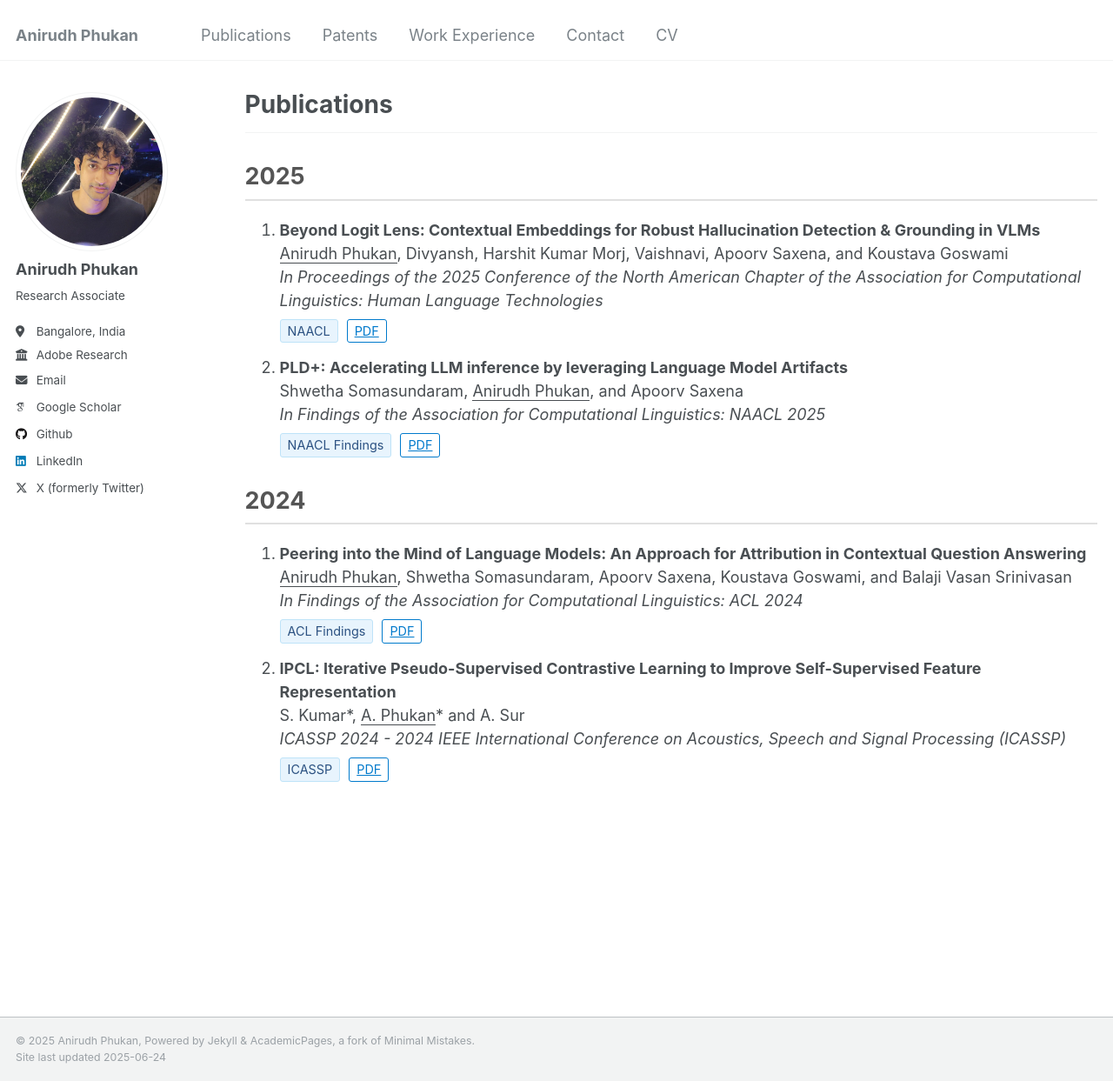
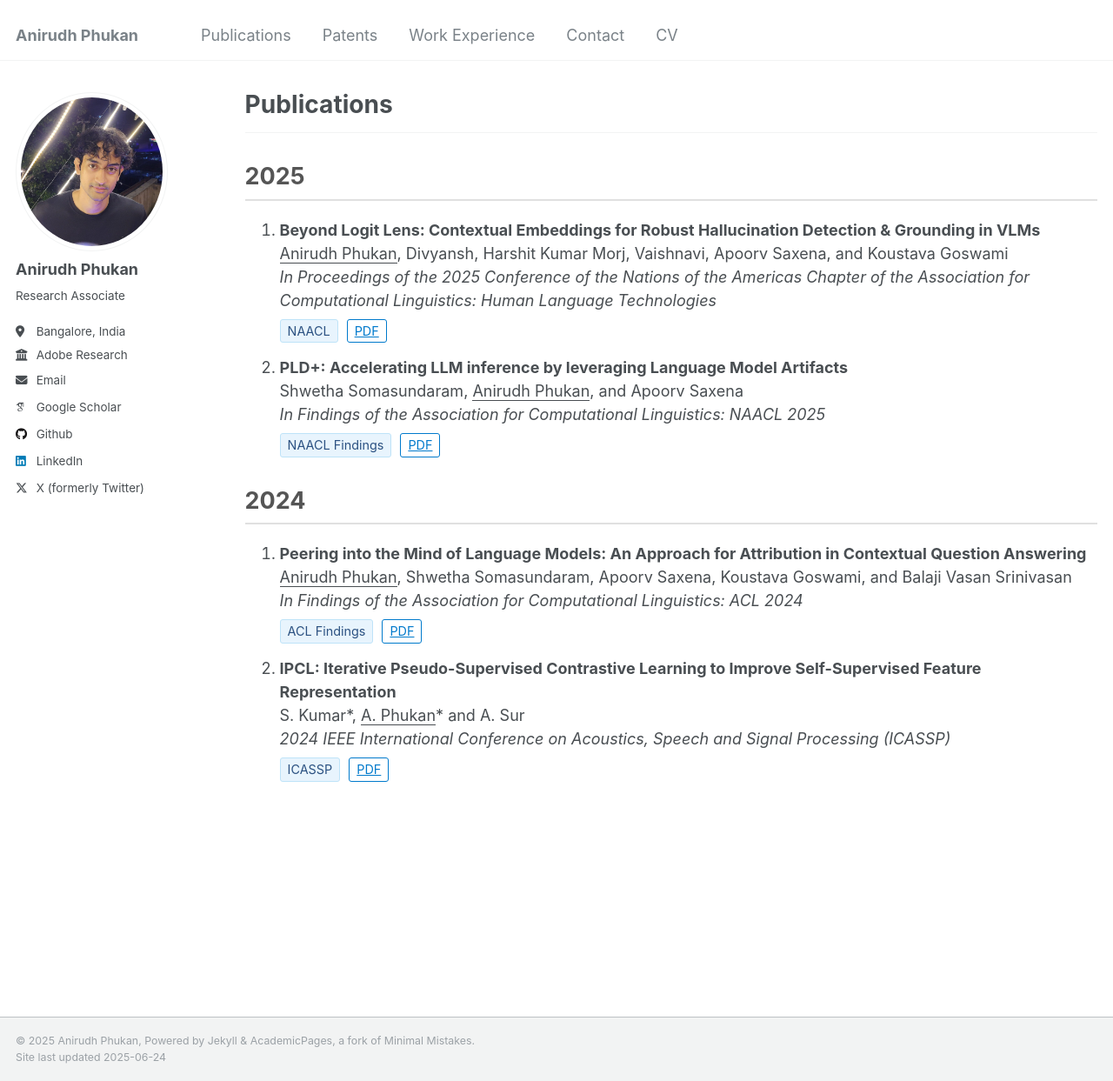
Before and after one commit to Anirudh-Phukan/Anirudh-Phukan.github.io, a Jekyll site: the page built from _pages/publications.md, in a window 1280 px wide and 1243 px high. Shown: the whole window at 87% size. Built offline with Jekyll 4.4.1, drawn with Linux system fonts in a browser that asks for light colours; some web fonts are replaced.

Commit message:
Updated publications

```diff
--- a/_pages/publications.md
+++ b/_pages/publications.md
@@ -62,7 +62,7 @@ author_profile: true
 <ol>
 <li><strong>Beyond Logit Lens: Contextual Embeddings for Robust Hallucination Detection & Grounding in VLMs</strong><br/>
 <u>Anirudh Phukan</u>, Divyansh, Harshit Kumar Morj, Vaishnavi, Apoorv Saxena, and Koustava Goswami<br/>
-<em>In Proceedings of the 2025 Conference of the North American Chapter of the Association for Computational Linguistics: Human Language Technologies</em>
+<em>In Proceedings of the 2025 Conference of the Nations of the Americas Chapter of the Association for Computational Linguistics: Human Language Technologies</em>
 
 <div class="button-container">
 <div class="conference-banner">NAACL</div>
@@ -96,7 +96,7 @@ Shwetha Somasundaram, <u>Anirudh Phukan</u>, and Apoorv Saxena<br/>
 
 <li><strong>IPCL: Iterative Pseudo-Supervised Contrastive Learning to Improve Self-Supervised Feature Representation</strong><br/>
 S. Kumar*, <u>A. Phukan</u>* and A. Sur<br/>
-<em>ICASSP 2024 - 2024 IEEE International Conference on Acoustics, Speech and Signal Processing (ICASSP)</em>
+<em>2024 IEEE International Conference on Acoustics, Speech and Signal Processing (ICASSP)</em>
 
 <div class="button-container">
 <div class="conference-banner">ICASSP</div>
```
